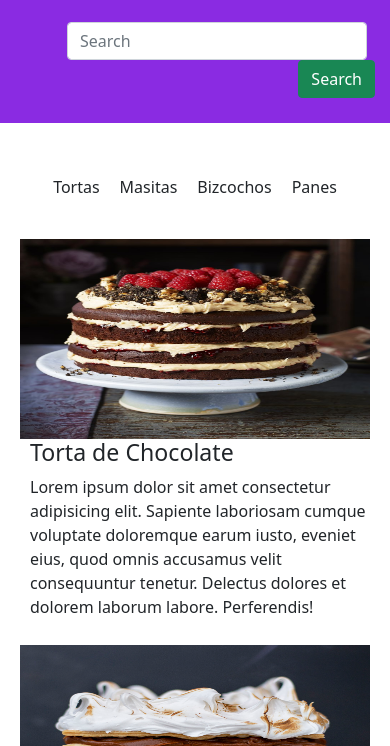
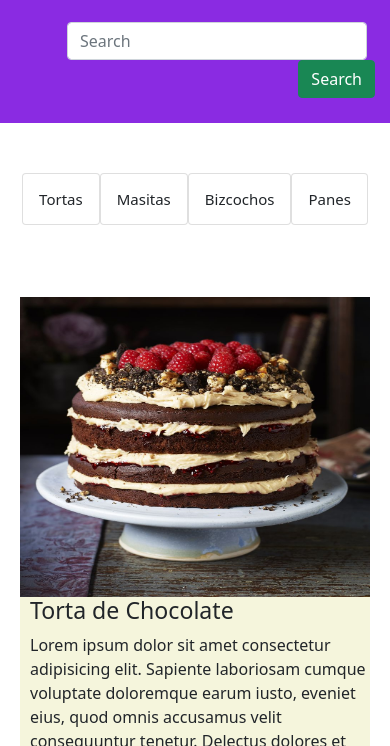
Before and after one commit to emarizcurrena/Pasteleria-Marizcurrena, a website: page pages/productos.html in a window 390 px wide. Shown: the part 98-844 px from the top of the page. Drawn offline with nearby package versions, Linux system fonts and the light colour scheme; a web font is replaced by a local one.

Commit message:
cambio de indice productos a cards

```diff
--- a/pages/productos.html
+++ b/pages/productos.html
@@ -61,25 +61,39 @@
         </form>
     </nav>
     <!-- inicio tira indice -->
-    <section class="indiceProductos">
-        <table id="productos">
-            <tr>
-                <th><img src="https://elgourmet.s3.amazonaws.com/recetas/share/share_fsr8al91ct_confeti.jpg"
-                        alt="img torta"></th>
-                <th><img src="https://f.fenicio.app/imgs/c76215/www.donatella.com.uy/donauy/1f35/original/catalogo/309_309_1/2000-2000/masitas-de-manteca-secas-bandeja-500grs-aprox-masitas-de-manteca-secas-bandeja-500grs-aprox.jpg"
-                        alt="img masitas"></th>
-                <th><img src="https://images.deliveryhero.io/image/pedidosya/products/958d33cf-cd20-484d-86f4-fe93187ad62b.jpg?quality=90&width=248"
-                        alt="img Bizcichos"></th>
-                <th><img src="https://www.santa-lucia.ec/wp-content/uploads/2014/12/pan_dulce.jpg" alt="img panes"></th>
-            </tr>
-            <tr>
-                <td>Tortas</td>
-                <td>Masitas</td>
-                <td>Bizcochos</td>
-                <td>Panes</td>
-            </tr>
-        </table>
-    </section>
+
+    <div class="indiceProductos">
+        <div class="card-group">
+            <div class="card">
+                <img src="https://elgourmet.s3.amazonaws.com/recetas/share/share_fsr8al91ct_confeti.jpg"
+                    class="card-img-top" alt="tortas">
+                <div class="card-body">
+                    <h5 class="card-title">Tortas</h5>
+                </div>
+            </div>
+            <div class="card">
+                <img src="https://f.fenicio.app/imgs/c76215/www.donatella.com.uy/donauy/1f35/original/catalogo/309_309_1/2000-2000/masitas-de-manteca-secas-bandeja-500grs-aprox-masitas-de-manteca-secas-bandeja-500grs-aprox.jpg"
+                    alt="img masitas" class="card-img-top" alt="masitas">
+                <div class="card-body">
+                    <h5 class="card-title">Masitas</h5>
+                </div>
+            </div>
+            <div class="card">
+                <img src="https://images.deliveryhero.io/image/pedidosya/products/958d33cf-cd20-484d-86f4-fe93187ad62b.jpg?quality=90&width=248"
+                    class="card-img-top" alt="bizcochos">
+                <div class="card-body">
+                    <h5 class="card-title">Bizcochos</h5>
+                </div>
+            </div>
+            <div class="card">
+                <img src="https://www.santa-lucia.ec/wp-content/uploads/2014/12/pan_dulce.jpg" class="card-img-top"
+                    alt="panes">
+                <div class="card-body">
+                    <h5 class="card-title">Panes</h5>
+                </div>
+            </div>
+        </div>
+    </div>
     <!-- cierre tira indice -->
     <!-- inicio contenido productos -->
     <section class="listaProductos">
@@ -102,9 +116,18 @@
             </span>
         </div>
         <div class="productoInfo">
-            <img src="../assets/img/lemon pie.jpg" alt="img Lemon Pie">
+            <img src="../assets/img/lemon pie2.jpeg" alt="img Lemon Pie">
             <span class="nombreProducto">
                 <h3>Lemon Pie</h3>
+                <p>Lorem ipsum dolor sit amet consectetur adipisicing elit. Sapiente laboriosam cumque voluptate
+                    doloremque earum iusto, eveniet eius, quod omnis accusamus velit consequuntur tenetur. Delectus
+                    dolores et dolorem laborum labore. Perferendis!</p>
+            </span>
+        </div>
+        <div class="productoInfo">
+            <img src="../assets/img/alfajorcitos dulce.webp" alt="img Alfajorcitos Dulce de Leche">
+            <span class="nombreProducto">
+                <h3>Alfajorcitos Dulce de Leche</h3>
                 <p>Lorem ipsum dolor sit amet consectetur adipisicing elit. Sapiente laboriosam cumque voluptate
                     doloremque earum iusto, eveniet eius, quod omnis accusamus velit consequuntur tenetur. Delectus
                     dolores et dolorem laborum labore. Perferendis!</p>
--- a/scss/_contenido.scss
+++ b/scss/_contenido.scss
@@ -16,7 +16,6 @@
 }
 /* estilos descripcion */
 .descripcion {
-    grid-area: desc;
     padding: 30px 60px;
 }
 
@@ -26,26 +25,31 @@
 .indiceProductos {
     display: flex;
     justify-content: center;
+}
+.card-group {
     margin-top: $marginTop;
+    width:fit-content;
 }
 
-td {
+.card-title {
     text-align: center;
 }
 
 .listaProductos {
-    padding: 40px 20px;
+    padding: 60px 20px;
 }
 
 .productoInfo {
     display: flex;
     margin-bottom: 10px;
+    &:nth-of-type(odd) {
+        background-color: map-get($paletaColores,beige);
+    }
 }
 
 .nombreProducto {
     padding-left: 10px;
 }
-
 
 /* estilos eventos */
 
@@ -142,6 +146,18 @@ td {
         padding: 0 10px;
     }
 
+    .card-group {
+        margin-left: 0px;
+        margin-right: 0px;
+        display: flex;
+        justify-content: center;
+    }
+
+    .card-title {
+        height: 10px;
+        font-size: 15px;
+    }
+
 
     /* estilos Eventos mobile */
     .titulo__pedido {
@@ -150,7 +166,7 @@ td {
     }
 
     .contenidoEventos {
-        margin-top: 200px;
+        margin-top: 60px;
     }
 
     .evento {
@@ -161,6 +177,7 @@ td {
 
      /* estilos Pedido mobile */
     .titulo__pedido {
+        margin-top: 30px;
         font-size: 25px;
         padding-left: 15px;
     }
--- a/scss/_imagenes.scss
+++ b/scss/_imagenes.scss
@@ -13,6 +13,10 @@
         padding: 5px;
     }
 
+    .card img {
+        height: 150px;
+        padding: 5px;
+    }
 
     /* imagenes Eventos */
     .evento img {
@@ -30,8 +34,13 @@
 
 
         /* imagenes Productos mobile */
-        th > img {
+
+        .card img {
             display: none;
+        }
+
+        .productoInfo img {
+            height: 300px;
         }
 
     /* imagenes Eventos mobile */
```
Also changed, not shown: assets/img/Alfajorcitos dulce.jpg (added), assets/img/alfajorcitos dulce.webp (added), assets/img/lemon pie2.jpeg (added), css/estilo1.css.
